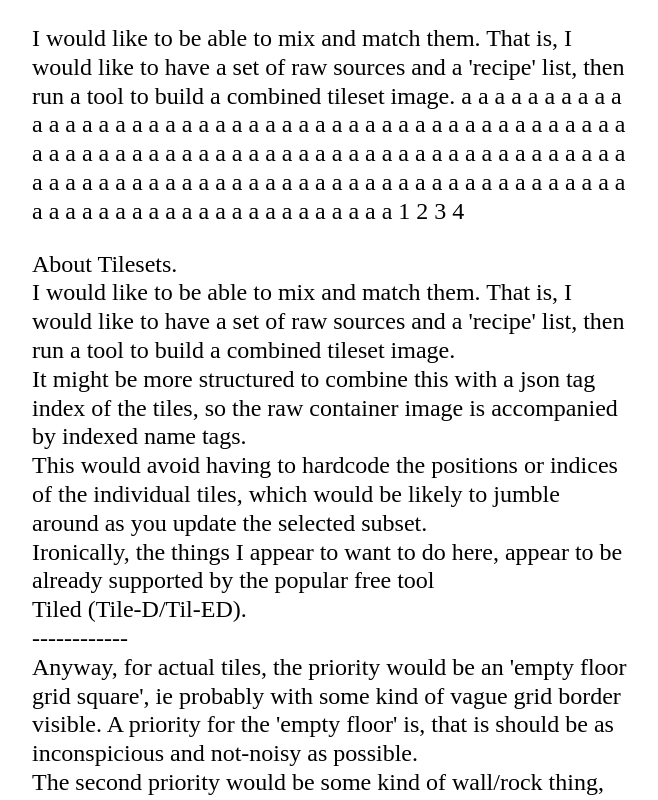
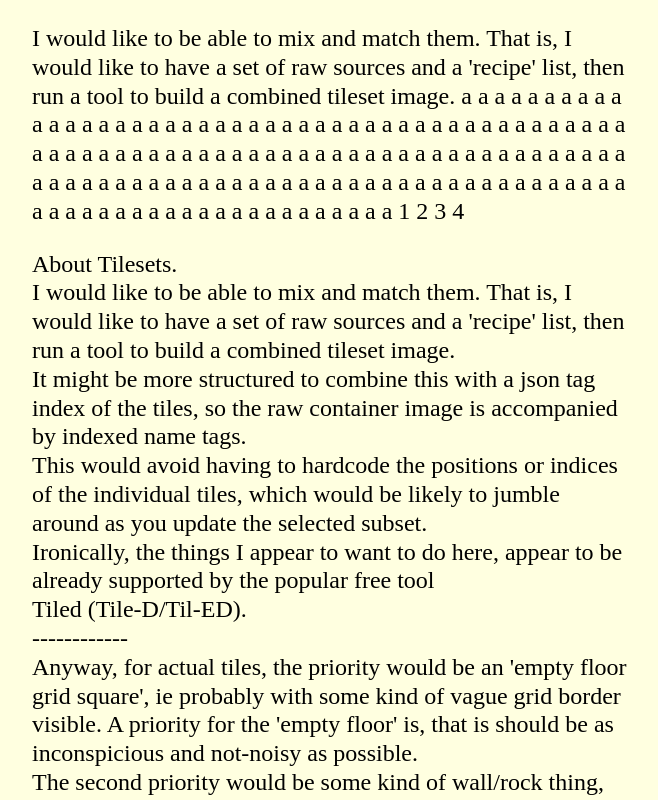
Before and after one commit to pylgrym/sp1, a plain HTML site: page index.html in a window 1280 px wide. Shown: the top 800 px of the page, without its empty margins (308-966 px from the left). Drawn offline with Linux system fonts and the light colour scheme; a web font is replaced by a local one.

Commit message:
improve yellow

```diff
--- a/index.html
+++ b/index.html
@@ -20,17 +20,18 @@
     }
 
     body {
+      background: lightyellow;
       max-width: 50ch;
       margin: 0px auto;
-      font-size: clamp(1rem, 2vw, 1.5rem);
+      font-size: clamp(1.25rem, 2vw, 1.5rem);
       font-family: Eczar;
       line-height: 1.2;
     }
 
   </style>
 
-<lank rel="preconnect" href="https://fonts.googleapis.com">
-<lank rel="preconnect" href="https://fonts.gstatic.com" crossorigin>
+<link rel="preconnect" href="https://fonts.googleapis.com">
+<link rel="preconnect" href="https://fonts.gstatic.com" crossorigin>
 <link href="https://fonts.googleapis.com/css2?family=Eczar:wght@400..800&display=swap" rel="stylesheet">
 
 </head>
@@ -124,7 +125,17 @@ Things that either affect navigation or activities/abilities.
 
 
 
-</pre>
+</pres>
+
+
+
+Hmm.. It appears I WILL need some kind of margin,
+even if only 5px.
+
+Also, some font-size increase.
+
+
+
 
 </body>
 </html>
```
